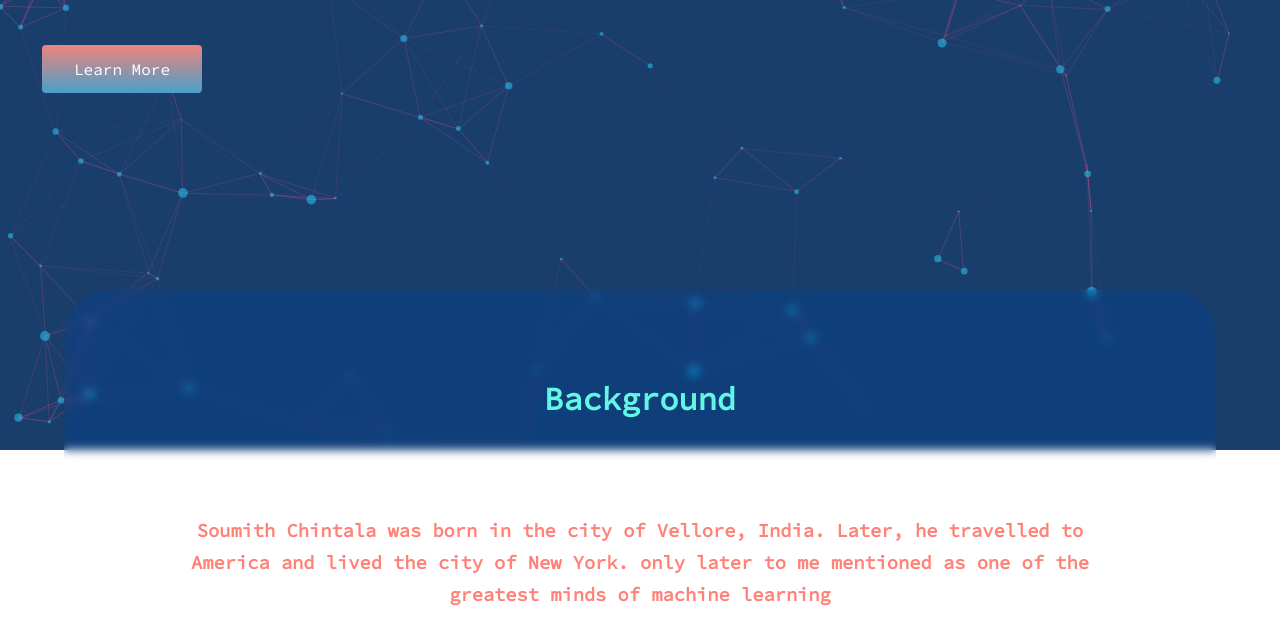
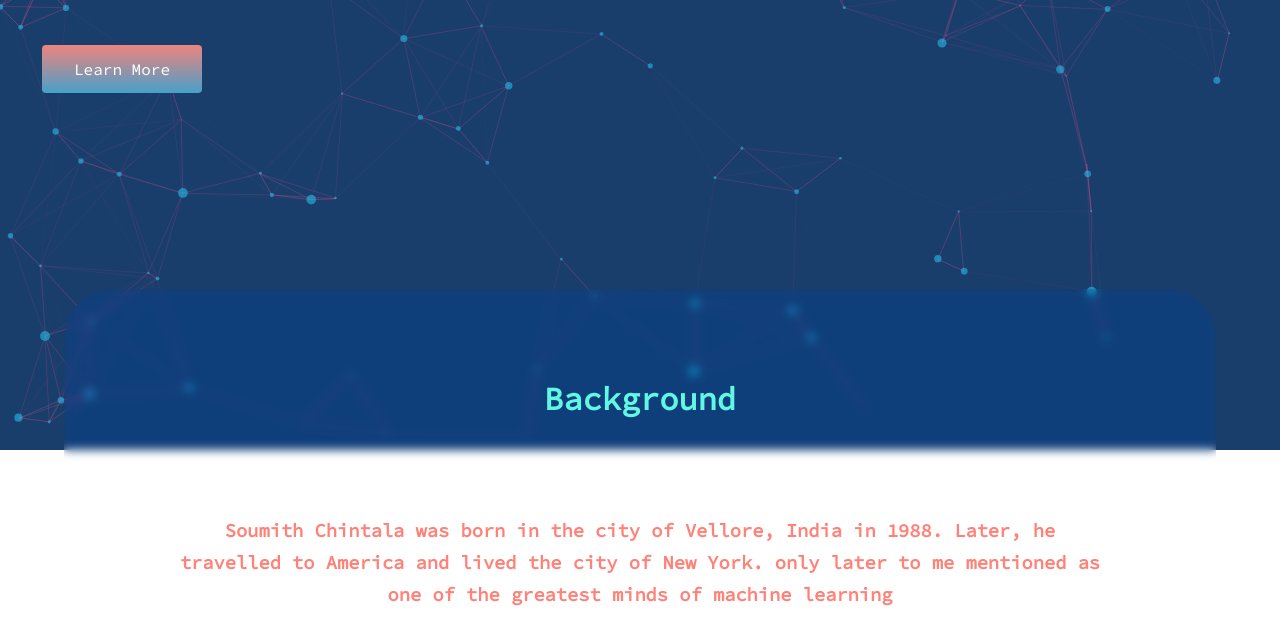
Before and after one commit to xcobaltfury3000/xcobaltfury3000.github.io, a plain HTML site: page index.html in a window 1280 px wide. Shown: the part 350-994 px from the top of the page. Drawn offline with Linux system fonts and the light colour scheme.

Commit message:
Update index.html

```diff
--- a/index.html
+++ b/index.html
@@ -85,7 +85,7 @@
 
     <div id="section2">
         <div id="section2--header"><h1>Background</h1></div>
-        <div class="section2--body"><h3> <b>Soumith Chintala was born in the city of Vellore, India. Later, he travelled to America and lived the city of New York. only later to me mentioned as one of the greatest minds of machine learning</b> </h3></div>
+        <div class="section2--body"><h3> <b>Soumith Chintala was born in the city of Vellore, India in 1988. Later, he travelled to America and lived the city of New York. only later to me mentioned as one of the greatest minds of machine learning</b> </h3></div>
     </div>
 
 
```
